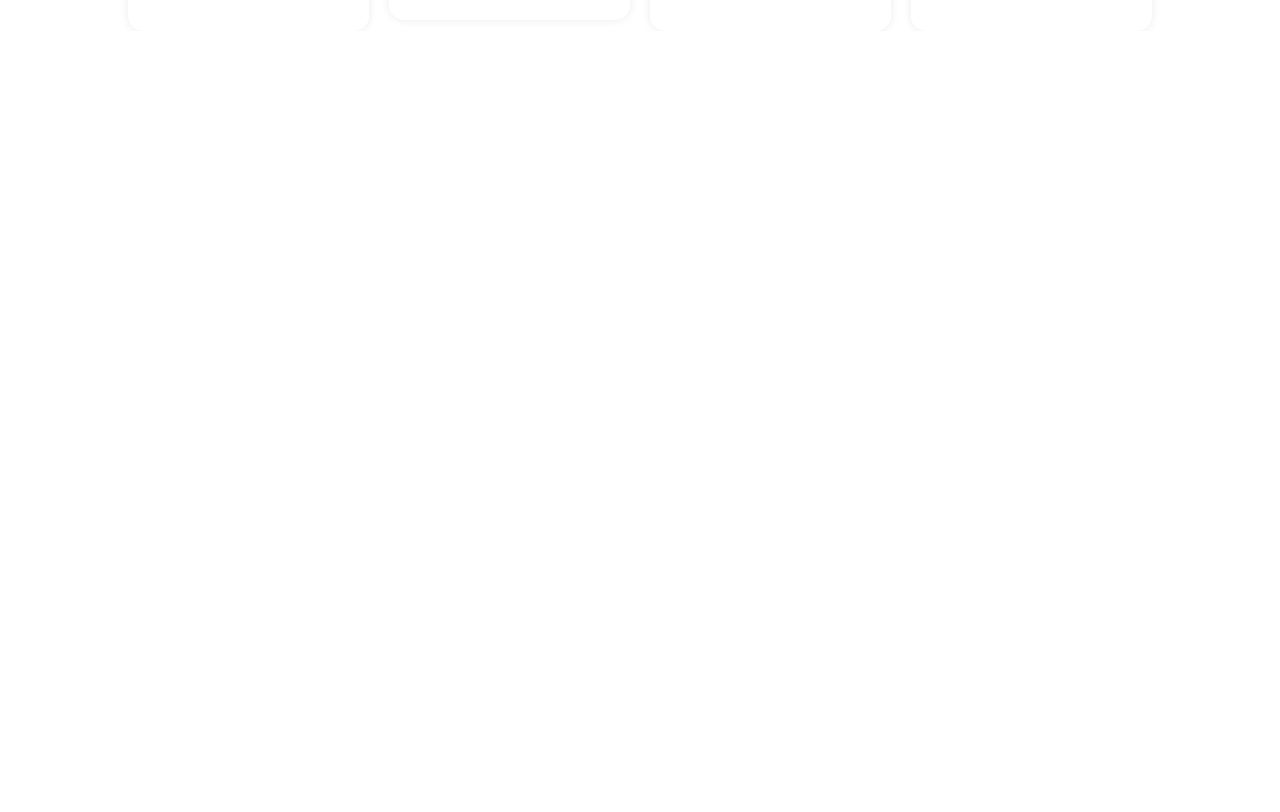
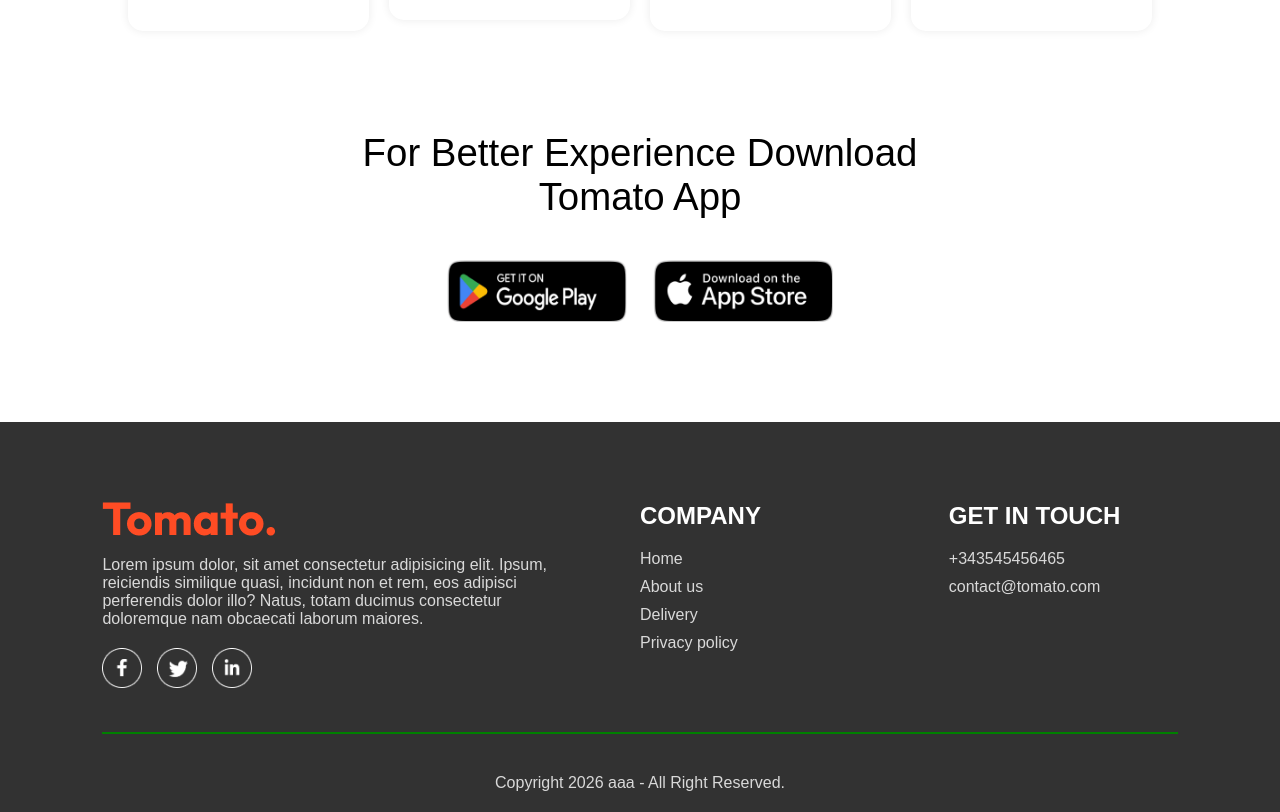
Before and after one commit to KatarzynaBarska/food-delivery, a React (Vite) app in the folder frontend/: page / in a window 1280 px wide. Shown: the part 4308-5120 px from the top of the page. Before the commit the page ends 4339 px from the top, so only its background shows below. Built offline with nearby package versions, Linux system fonts and the light colour scheme.

Commit message:
footer added

```diff
--- a/frontend/src/App.jsx
+++ b/frontend/src/App.jsx
@@ -4,9 +4,11 @@
 import Home from './pages/Home/Home'
 import Cart from './pages/Cart/Cart'
 import PlaceOrder from './pages/PlaceOrder/PlaceOrder'
+import Footer from './components/Footer/Footer'
 
 const App = () => {
   return (
+    <>
     <div className='app'>
       <Navbar />
       <Routes>
@@ -15,6 +17,9 @@
         <Route path='/place-order' element={<PlaceOrder />} />
       </Routes>
     </div>
+    <Footer/>
+    </>
+
   )
 }
 
--- /dev/null
+++ b/frontend/src/components/AppDownload/AppDownload.css
@@ -0,0 +1,22 @@
+.app-download{
+    margin: auto auto;
+    margin-top: 100px;
+    font-size: max(3vw,20px);
+    text-align: center;
+    font-weight: 500;
+}
+.app-download-platforms{
+    display: flex;
+    justify-content: center;
+    gap: max(2vw,10px);
+    margin-top: 40px;
+}
+.app-download-platforms img{
+    width: max(30vw,120px);
+    max-width: 180px;
+    transition: 0.5s;
+    cursor: pointer;
+}
+.app-download-platforms img:hover{
+    transform: scale(1.05);
+}
--- /dev/null
+++ b/frontend/src/components/AppDownload/AppDownload.jsx
@@ -0,0 +1,17 @@
+import React from 'react'
+import './AppDownload.css'
+import { assets } from '../../assets/frontend_assets/assets'
+
+const AppDownload = () => {
+  return (
+    <div className='app-download' id='app-download'>
+        <p>For Better Experience Download <br /> Tomato App</p>
+            <div className="app-download-platforms">
+                <img src={assets.play_store} alt="" />
+                <img src={assets.app_store} alt="" />
+                </div>
+    </div>
+  )
+}
+
+export default AppDownload
--- a/frontend/src/components/FoodDisplay/FoodDisplay.jsx
+++ b/frontend/src/components/FoodDisplay/FoodDisplay.jsx
@@ -4,7 +4,6 @@
 import FoodItem from "../FoodItem/FoodItem";
 
 const FoodDisplay = ({ category }) => {
-
   const { food_list } = useContext(StoreContext);
 
   return (
@@ -12,10 +11,19 @@
       <h2>Top dishes near you</h2>
       <div className="food-display-list">
         {food_list.map((item, index) => {
-          return <FoodItem key={index} id={item._id} name={item.name} description={item.description} price={item.price} image={item.image} />
-        }
-
-        )}
+          if (category === "All" || category === item.category) {
+            return (
+              <FoodItem
+                key={index}
+                id={item._id}
+                name={item.name}
+                description={item.description}
+                price={item.price}
+                image={item.image}
+              />
+            );
+          }
+        })}
       </div>
     </div>
   );
--- /dev/null
+++ b/frontend/src/components/Footer/Footer.css
@@ -0,0 +1,42 @@
+.footer{
+    color: #d9d9d9;
+    background-color: #323232;
+    display: flex;
+    flex-direction: column;
+    align-items: center;
+    gap: 20px;
+    padding: 20px 8vw;
+    padding-top: 80px;
+    margin-top: 100px;
+}
+.footer-content{
+    width: 100%;
+    display: grid;
+    grid-template-columns: 2fr 1fr 1fr;
+    gap: 80px;
+}
+.footer-content-left, .footer-content-right, .footer-content-center{
+    display: flex;
+    flex-direction: column;
+    align-items: start;
+    gap: 20px;
+}
+.footer-content-left li, .footer-content-right li, .footer-content-center li{
+    list-style: none;
+    margin-bottom: 10px;
+    cursor: pointer;
+}
+.footer-content-right h2, .footer-content-center h2{
+    color: white;
+}
+.footer-social-icons img{
+    width: 40px;
+    margin-right: 15px;
+}
+.footer hr{
+    width: 100%;
+    height: 2px;
+    margin: 20px 0;
+    background-color: green;
+    border: none;
+}
--- /dev/null
+++ b/frontend/src/components/Footer/Footer.jsx
@@ -0,0 +1,48 @@
+import React from "react";
+import "./Footer.css";
+import { assets } from "../../assets/frontend_assets/assets";
+
+const Footer = () => {
+  return (
+    <div className="footer" id="footer">
+      <div className="footer-content">
+        <div className="footer-content-left">
+          <img src={assets.logo} alt="" />
+          <p>
+            Lorem ipsum dolor, sit amet consectetur adipisicing elit. Ipsum,
+            reiciendis similique quasi, incidunt non et rem, eos adipisci
+            perferendis dolor illo? Natus, totam ducimus consectetur doloremque
+            nam obcaecati laborum maiores.
+          </p>
+          <div className="footer-social-icons">
+            <img src={assets.facebook_icon} alt="" />
+            <img src={assets.twitter_icon} alt="" />
+            <img src={assets.linkedin_icon} alt="" />
+          </div>
+        </div>
+
+        <div className="footer-content-center">
+            <h2>COMPANY</h2>
+            <ul>
+                <li>Home</li>
+                <li>About us</li>
+                <li>Delivery</li>
+                <li>Privacy policy</li>
+            </ul>
+        </div>
+
+        <div className="footer-content-right">
+            <h2>GET IN TOUCH</h2>
+            <ul>
+                <li>+343545456465</li>
+                <li>contact@tomato.com</li>
+            </ul>
+        </div>
+      </div>
+      <hr />
+      <p className="footer-copyright">Copyright 2026 aaa - All Right Reserved.</p>
+    </div>
+  );
+};
+
+export default Footer;
--- a/frontend/src/pages/Home/Home.jsx
+++ b/frontend/src/pages/Home/Home.jsx
@@ -3,6 +3,7 @@
 import Header from '../../components/Header/Header'
 import ExploreMenu from '../../components/ExploreMenu/ExploreMenu'
 import FoodDisplay from '../../components/FoodDisplay/FoodDisplay'
+import AppDownload from '../../components/AppDownload/AppDownload'
 
 const Home = () => {
 
@@ -13,6 +14,7 @@
       <Header/>
       <ExploreMenu category={category} setCategory={setCategory}/>
       <FoodDisplay category={category}/>
+      <AppDownload/>
     </div>
   )
 }
```
